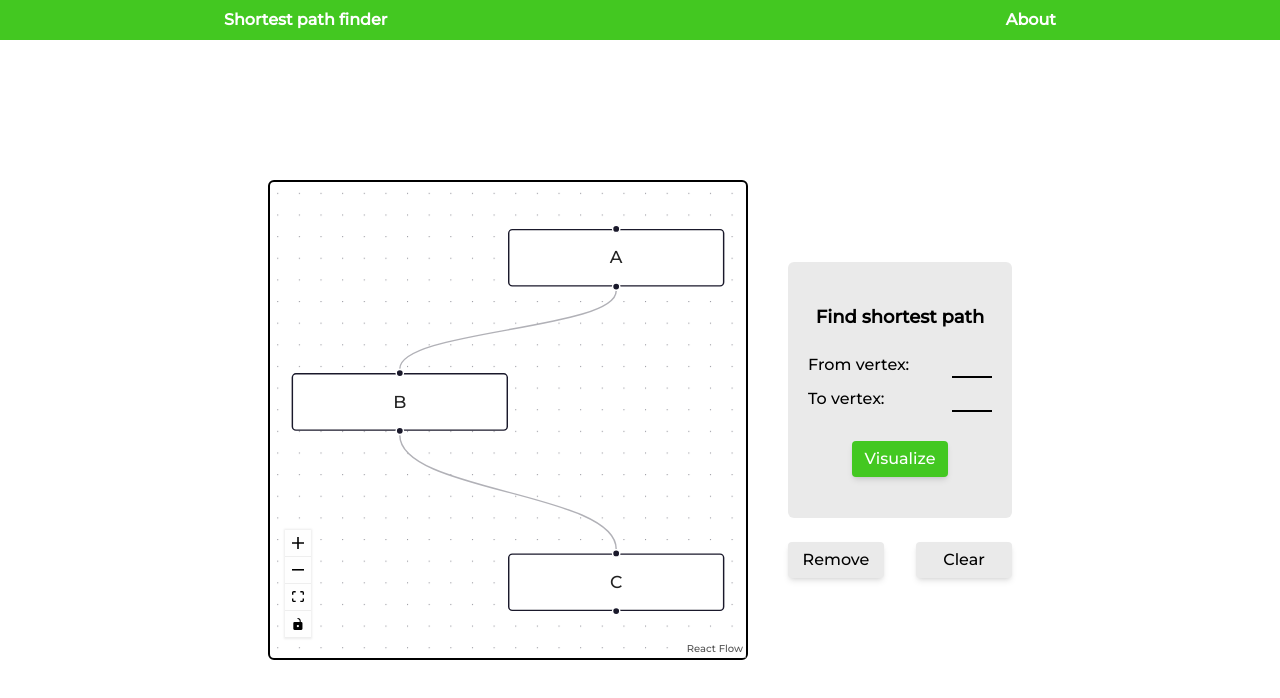
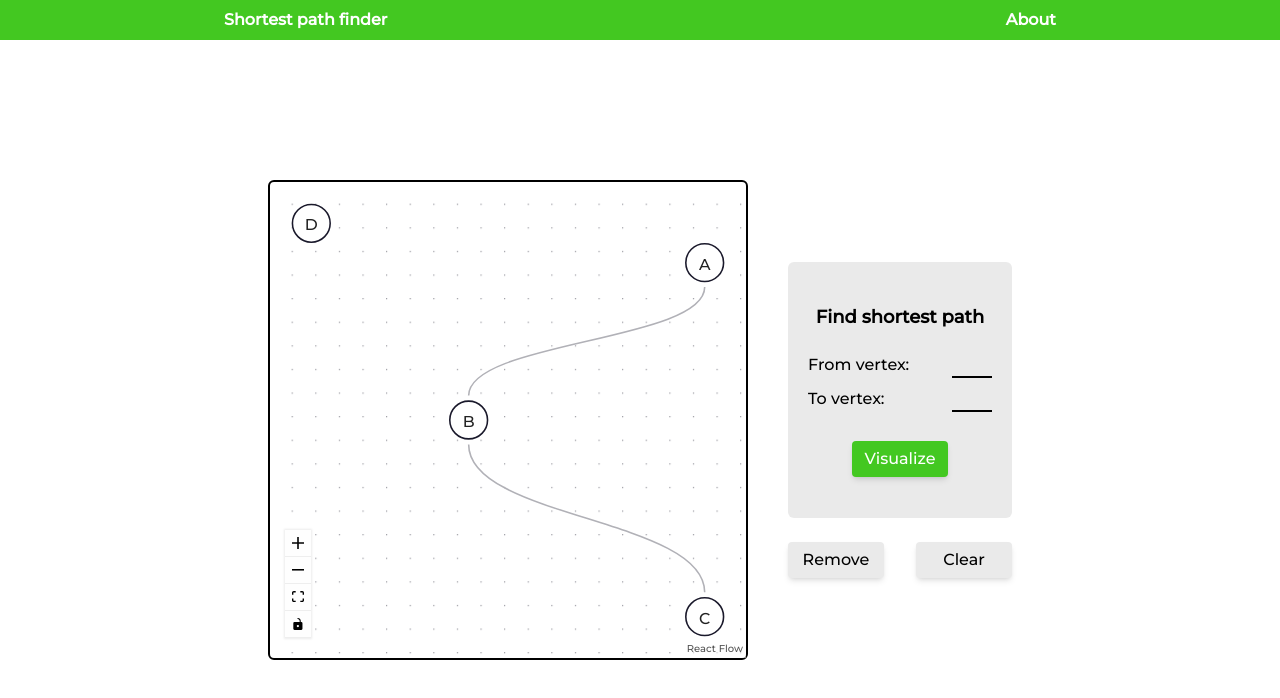
Before and after one commit to thucnhu/shortest-path-finder, a React (Create React App) app: page / in a window 1280 px wide. Shown: the top 698 px of the page. Built offline with nearby package versions, Linux system fonts and the light colour scheme.

Commit message:
node style

```diff
--- /dev/null
+++ b/src/components/GraphBoard.css
@@ -0,0 +1,13 @@
+.react-flow__node {
+  width: 25px;
+  height: 25px;
+  border-radius: 50%;
+  padding: 5px;
+  font-size: 10px;
+}
+
+.react-flow__handle {
+  height: 10px;
+  width: 20px;
+  opacity: 0;
+}
--- a/src/components/GraphBoard.js
+++ b/src/components/GraphBoard.js
@@ -3,6 +3,7 @@ import ReactFlow, { Controls, Background } from 'react-flow-renderer'
 import {applyEdgeChanges, applyNodeChanges, addEdge, } from 'react-flow-renderer'
 
 import { initialEdges, initialNodes } from '../const/InitialGraph'
+import './GraphBoard.css'
 
 
 export default function GraphBoard() {
--- a/src/const/InitialGraph.js
+++ b/src/const/InitialGraph.js
@@ -12,11 +12,19 @@ const initialNodes = [
     data: { label: <div>B</div> },
     position: { x: 100, y: 125 },
   },
+
   {
     id: '3',
     // type: 'output',
     data: { label: 'C' },
     position: { x: 250, y: 250 },
+  },
+
+  {
+    id: '4',
+    // type: 'output',
+    data: { label: 'D' },
+    position: { x: 0, y: 0 },
   },
 ];
 
```
